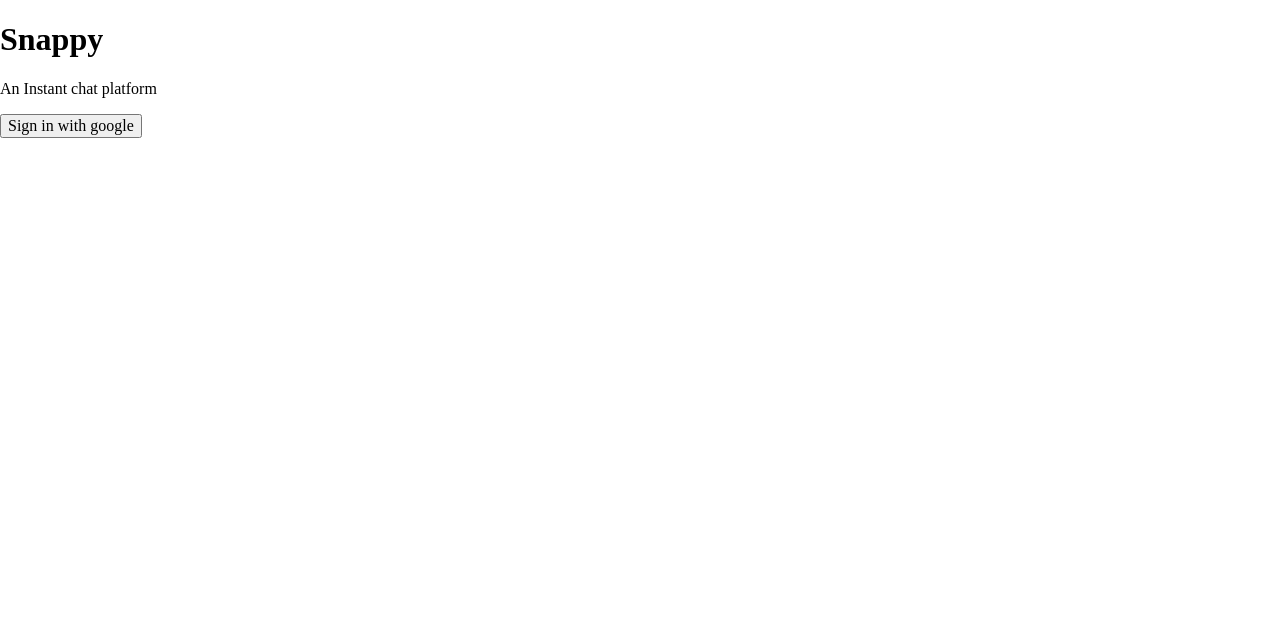
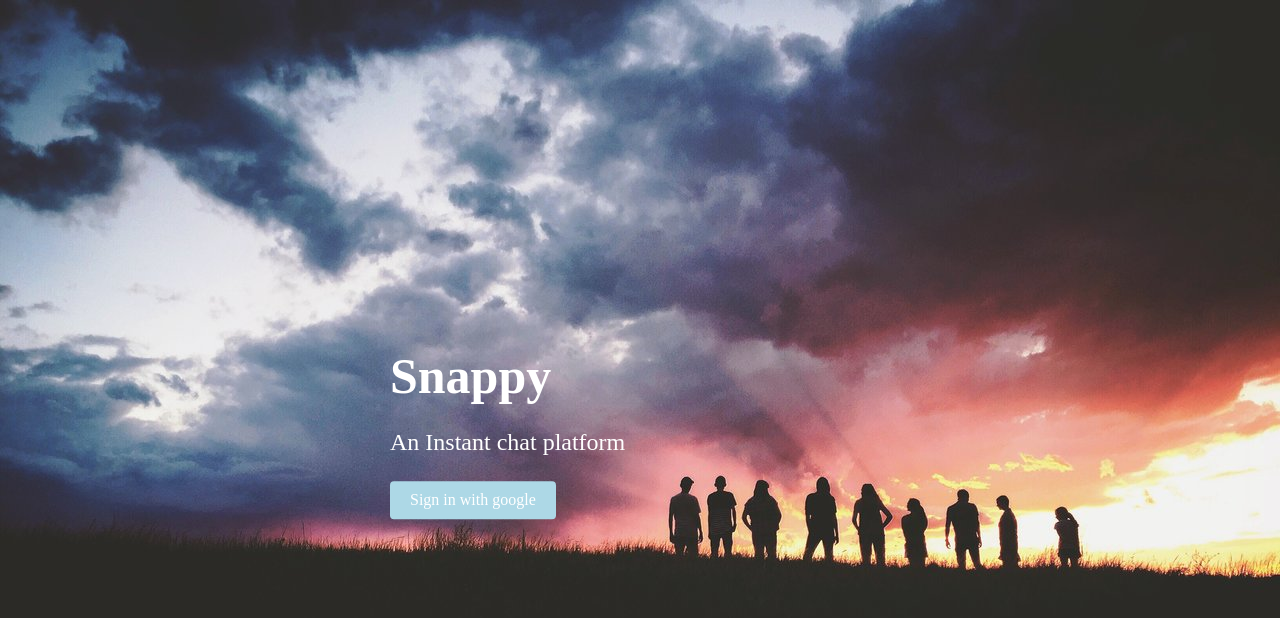
Before and after one commit to ishu24/chat-demo, a plain HTML site: page index.html in a window 1280 px wide. Drawn offline with nearby package versions, Linux system fonts and the light colour scheme.

Commit message:
updated index and style

```diff
--- a/index.html
+++ b/index.html
@@ -10,7 +10,7 @@
 <body>
   <div class="main">
     <h1 class="logo">Snappy</h1>
-    <p>
+    <p class="tagline">
       An Instant chat platform
     </p>
     <button class="button">Sign in with google</button>
--- a/style.css
+++ b/style.css
@@ -7,3 +7,36 @@ html, body {
 *, *:before, *:after {
     box-sizing: inherit;
 }
+body{
+  background-image: url("bg.jpg");
+  background-repeat: no-repeat;
+  background-size: cover;
+}
+.main{
+  width: 500px;
+  margin:auto;
+  position: relative;
+   top: 50%;
+   transform: translateY(-50%);
+}
+.logo{
+  font-size: 50px;
+  color:white;
+margin-bottom: 10px;
+}
+.tagline{
+  font-size: 24px;
+  color:white;
+}
+.button{
+  background-color: lightblue;
+  color:white;
+  border:none;
+  padding: 10px 20px;
+  border-radius: 4px;
+  cursor: pointer;
+}
+.button:hover{
+  background-color: pink;
+  color:blue;
+}
```
Also changed, not shown: bg.jpg (added), 2 other files.
